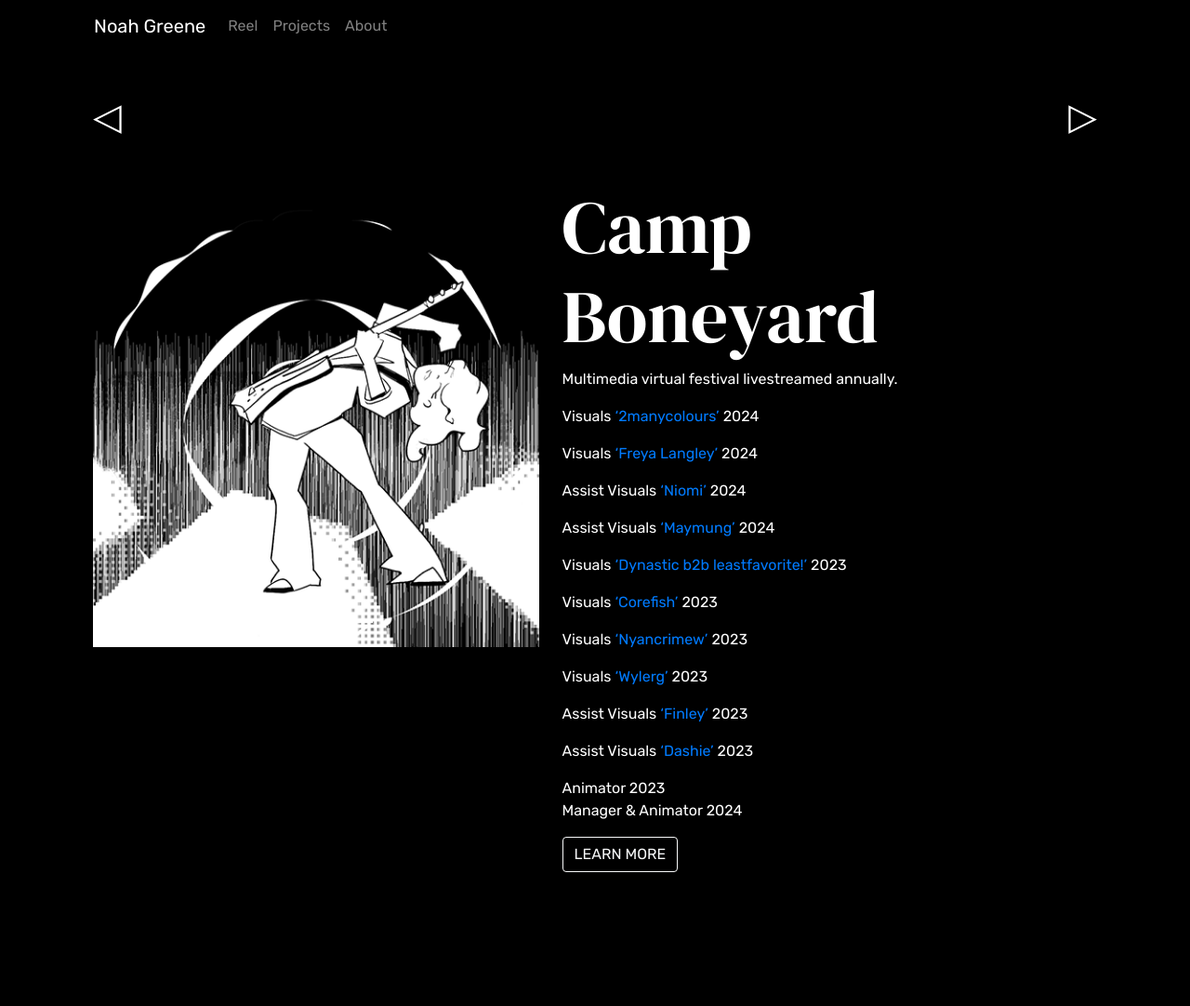
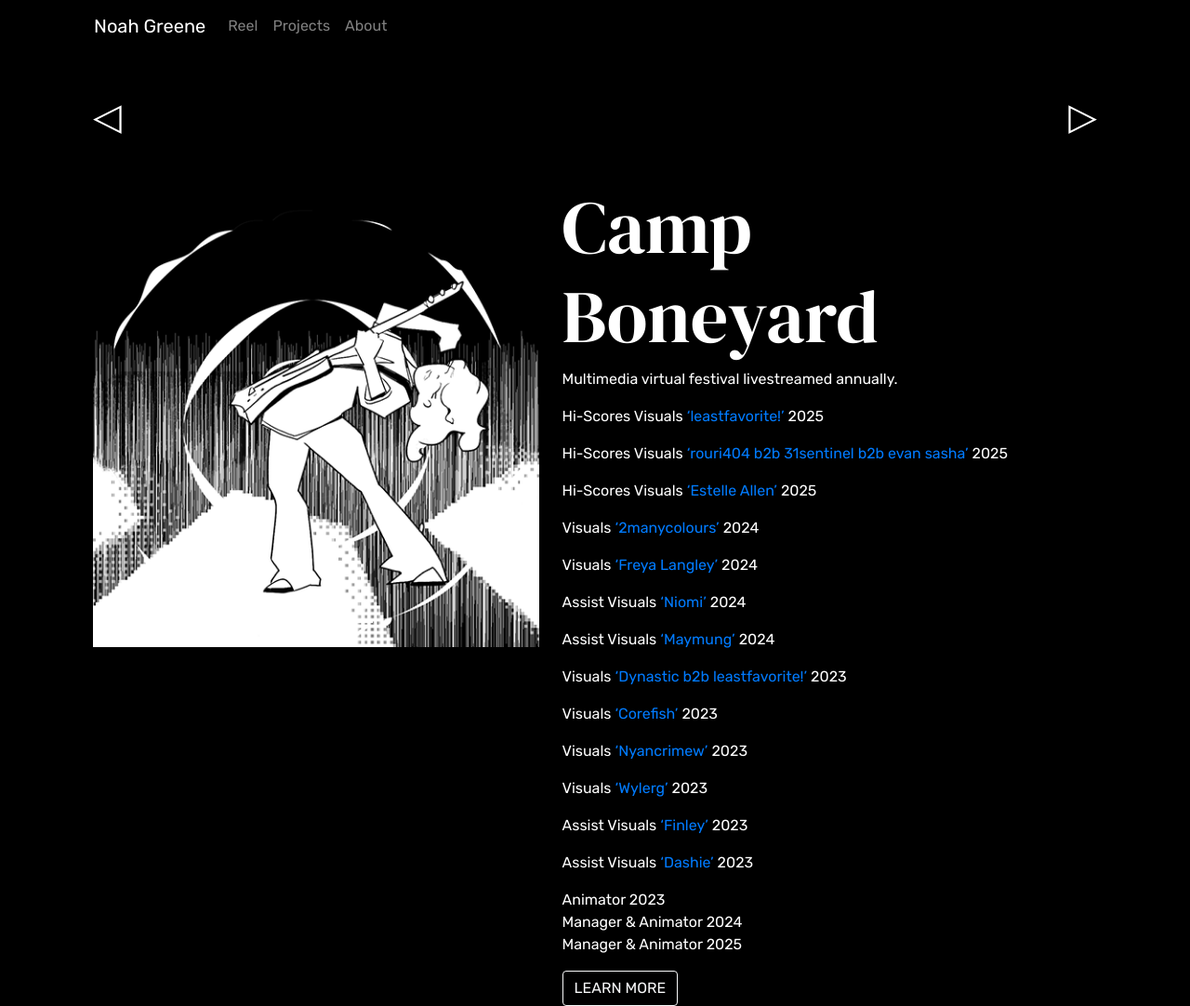
Before and after one commit to miairene/miairene.github.io, a Jekyll site: the page built from _projects/cby.md, in a window 1280 px wide. Shown: the whole page at 93% size. Built offline with Jekyll 4.4.1, drawn with Linux system fonts in a browser that asks for light colours; before the commit the page ends 938 px from its top, so only the background shows below that.

Commit message:
Update cby.md

```diff
--- a/_projects/cby.md
+++ b/_projects/cby.md
@@ -10,6 +10,12 @@ watch_link: 'https://boneyard.camp/'
 ---
 
 Multimedia virtual festival livestreamed annually.
+
+Hi-Scores Visuals <a href="https://www.youtube.com/watch?v=ZjFIZyJYji4">'leastfavorite!'</a> 2025
+
+Hi-Scores Visuals <a href="https://www.youtube.com/watch?v=1O8PQuiFdrs">'rouri404 b2b 31sentinel b2b evan sasha'</a> 2025
+
+Hi-Scores Visuals <a href="https://youtu.be/ZjFIZyJYji4&t=139">'Estelle Allen'</a> 2025
 
 Visuals <a href="https://youtu.be/26SauPKvqUI&t=22">'2manycolours'</a> 2024
 
@@ -33,4 +39,5 @@ Assist Visuals <a href="https://youtu.be/qjB6DVqK4bw&t=5533">'Dashie'</a> 2023
 
 
 Animator 2023<br>
-Manager & Animator 2024
+Manager & Animator 2024<br>
+Manager & Animator 2025
```
